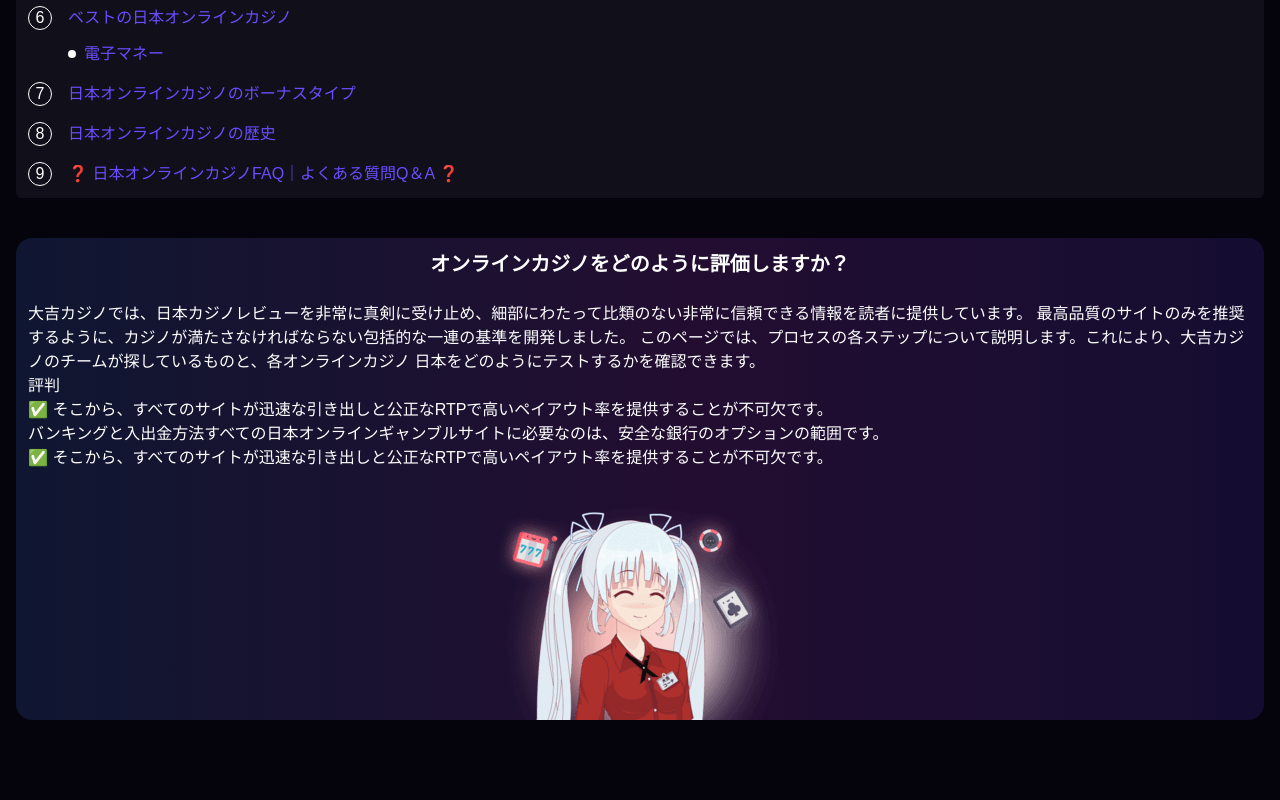
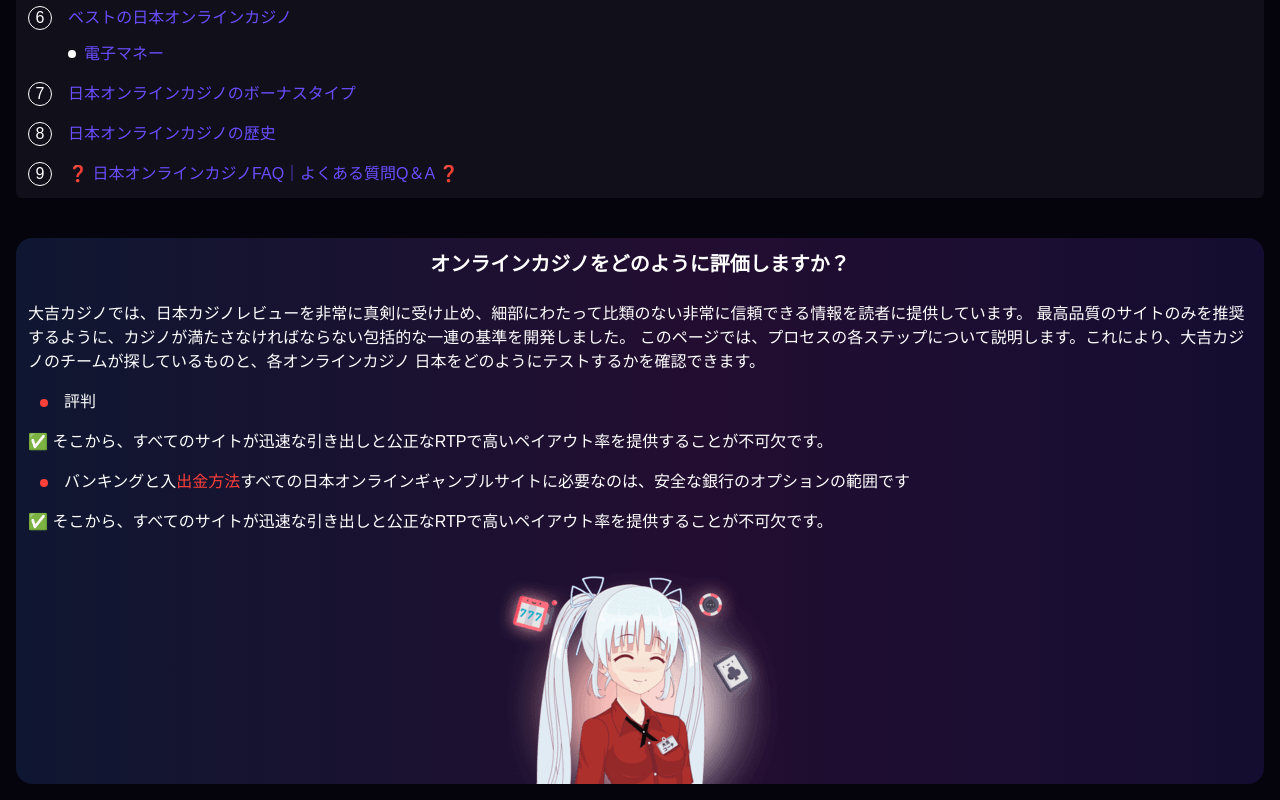
Before and after one commit to sifatulrabbi/fiverr-afuramask-frontpage-clone, a React (Create React App) app: page / in a window 1280 px wide. Shown: the part 4667-5467 px from the top of the page. Before the commit the page ends 5403 px from the top, so only its background shows below. Built offline with nearby package versions, Linux system fonts and the light colour scheme.

Commit message:
refactor: why us section

```diff
--- a/src/features/WhyUsSection.jsx
+++ b/src/features/WhyUsSection.jsx
@@ -1,5 +1,14 @@
 import React from "react";
 import { girlHappy } from "../assets";
+
+const ListItem = ({ text }) => {
+    return (
+        <p className="pl-3 gap-4 my-4">
+            <span className="h-2 w-2 rounded-full bg-primary inline-block mr-4" />
+            {text}
+        </p>
+    );
+};
 
 export const WhyUsSection = () => {
     return (
@@ -16,22 +25,29 @@
                     このページでは、プロセスの各ステップについて説明します。これにより、大吉カジノのチームが探しているものと、各オンラインカジノ
                     日本をどのようにテストするかを確認できます。
                 </p>
-                <p>評判</p>
+                <ListItem text={"評判"} />
                 <p>
                     ✅
                     そこから、すべてのサイトが迅速な引き出しと公正なRTPで高いペイアウト率を提供することが不可欠です。
                 </p>
-                <p>
-                    バンキングと入<a href="/">出金方法</a>
-                    すべての日本オンラインギャンブルサイトに必要なのは、安全な銀行のオプションの範囲です。
-                </p>
+                <ListItem
+                    text={
+                        <>
+                            バンキングと入
+                            <a href="/" className="text-primary">
+                                出金方法
+                            </a>
+                            すべての日本オンラインギャンブルサイトに必要なのは、安全な銀行のオプションの範囲です
+                        </>
+                    }
+                />
                 <p>
                     ✅
                     そこから、すべてのサイトが迅速な引き出しと公正なRTPで高いペイアウト率を提供することが不可欠です。
                 </p>
                 <img
                     src={girlHappy}
-                    alt=""
+                    alt="オンラインカジノをどのように評価しますか？"
                     className="object-cover absolute bottom-0 translate-y-full left-1/2 -translate-x-1/2"
                 />
             </article>
```
